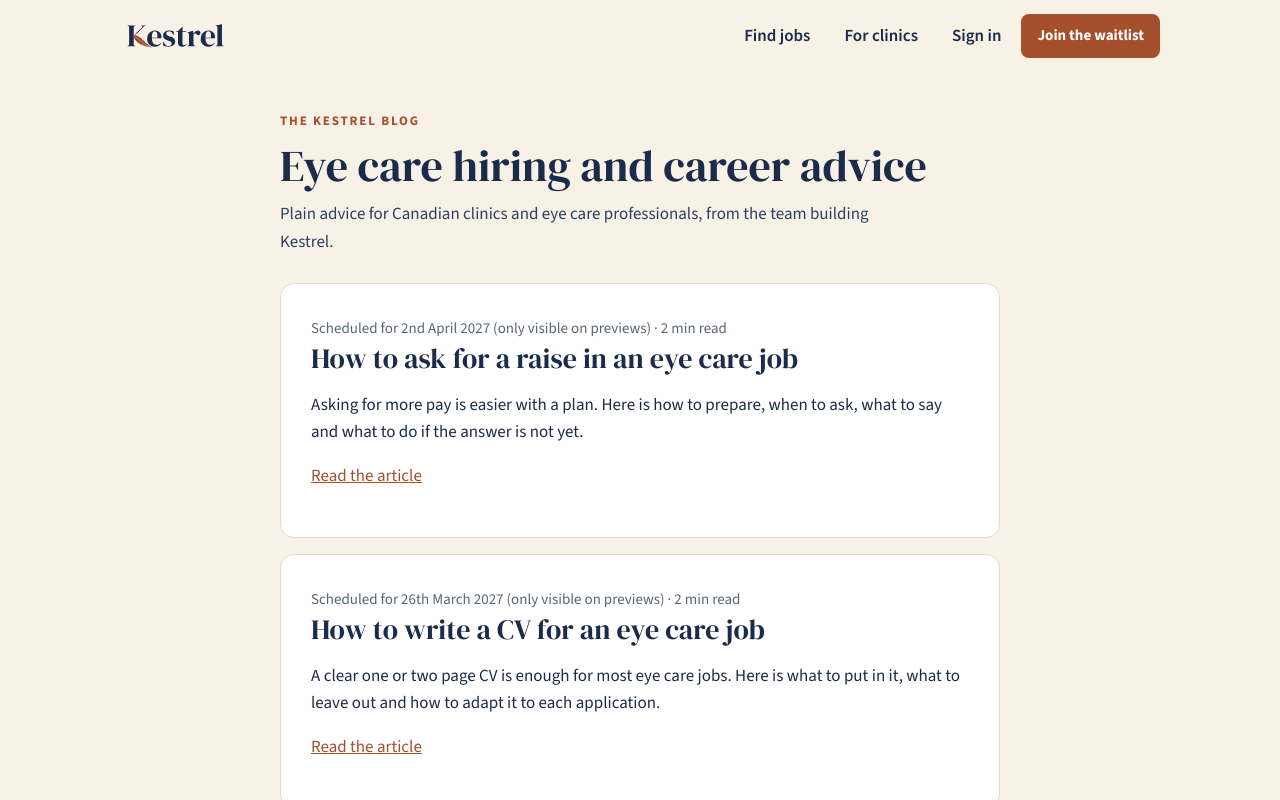
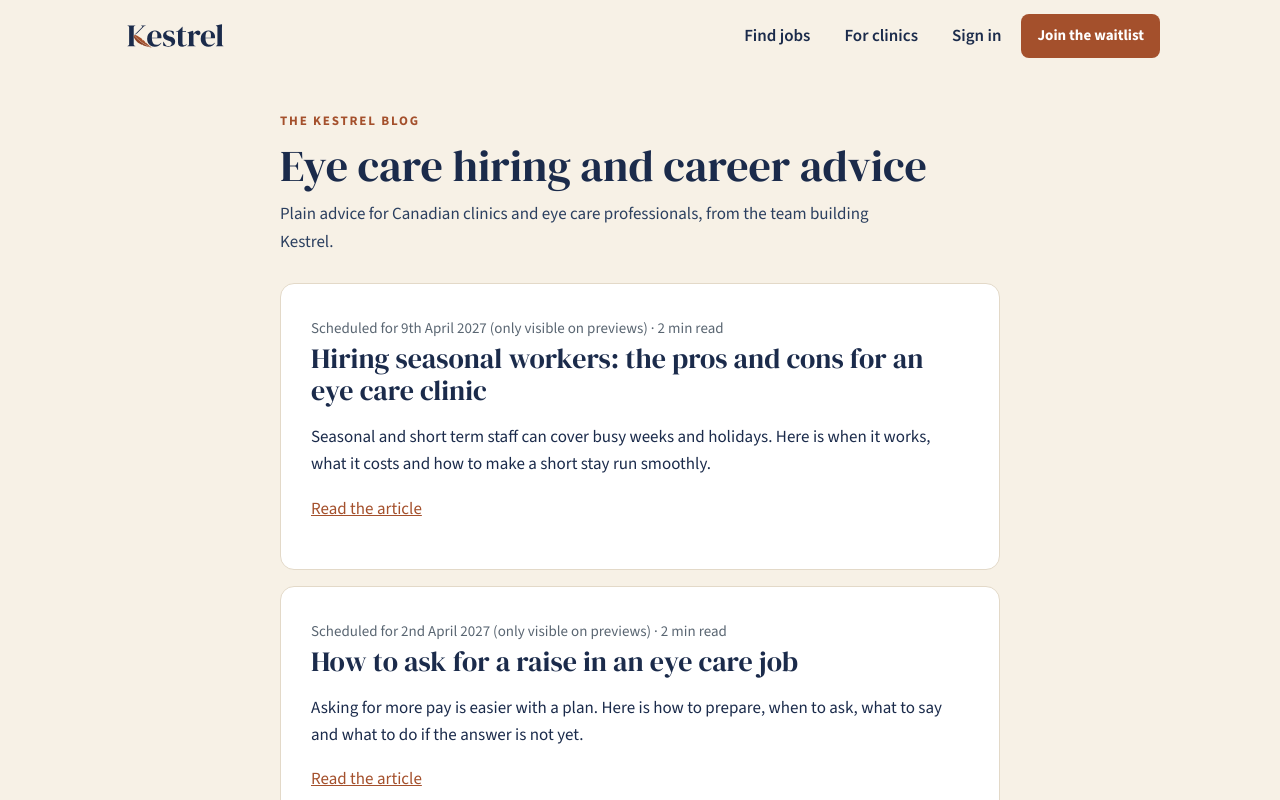
Before and after one commit to stevebsmith88-netizen/Kestrel, a Next.js app: page /blog in a window 1280 px wide. Shown: the top 800 px of the page. Built offline with nearby package versions, Linux system fonts and the light colour scheme; no server answers.

Commit message:
Add a post on hiring seasonal workers (9th April 2027)
Co-Authored-By: Claude Sonnet 5.5 <noreply@anthropic.com>
Claude-Session: https://claude.ai/code/session_01K4dgNPY8DpVdGBqAJudRQs

```diff
--- a/content/posts.ts
+++ b/content/posts.ts
@@ -3,6 +3,35 @@ import type { Post } from "../lib/blog.ts";
 // Blog posts, newest first. A post is shown from its date (see isPublished in lib/blog.ts), so a future date schedules it. To add one, copy a block below and change it, then check with `npm test`.
 // Write the way the rest of the site reads: warm and plain, numerals, British spelling, and no dashes as punctuation.
 export const POSTS: Post[] = [
+  {
+    slug: "hiring-seasonal-workers",
+    title: "Hiring seasonal workers: the pros and cons for an eye care clinic",
+    description: "Seasonal and short term staff can cover busy weeks and holidays. Here is when it works, what it costs and how to make a short stay run smoothly.",
+    date: "2027-04-09",
+    body: `Eye care clinics have busy stretches. Many people use up their benefits near the end of the year. Back to school brings children in for exams. Summer means holidays and staff who are away. Some clinics hire seasonal or short term workers to get through those weeks. It can work well, and it can also cost more than it saves. Here is how to decide.
+
+## What you gain
+
+The most obvious benefit is cover. A short term person at the front desk or doing pre-testing means your permanent team is not stretched thin, and patients wait less. A seasonal hire is also a low risk way to see someone at work. If they are reliable, warm with patients and quick to learn, you may want to offer them a permanent or part time role, or ask them to come back next season. And it can be the right answer to a one off peak, such as a new location opening or a colleague on leave, where a permanent hire makes no sense.
+
+## What it costs
+
+Training takes time, and the shorter the stay, the larger that cost looks. If it takes 3 weeks for someone to run the pre-test equipment confidently, a 6 week contract gives you very little payoff. Patients also notice changes: a regular who sees a new face every few months may feel less looked after. And a short term hire has less reason to care about the clinic's long term standards, unless you give them one.
+
+Some roles cannot be filled this way. Optometrists and opticians must be registered with the provincial regulator to use the title and practise, so a seasonal opening in those roles means finding someone already registered, such as a locum.
+
+## Getting it right
+
+Decide what the person will do, and keep it narrow: reception, booking, tidying the dispensary, or supervised pre-testing. Write a short checklist for each task so they do not have to ask about the same thing every day. Put the start date, the end date and the pay in writing before they begin. Seasonal staff are still employees and employment standards apply to them, including pay and time off. If you use a staffing agency, ask whether it is licensed where you operate.
+
+Show the pay range in the posting, as you would for any job. Say plainly that the role is seasonal and when it ends, so the people who apply are the people who want it. Our guide to the [job ad checklist](/blog/eye-care-job-ad-checklist) lists what a post must include.
+
+## Make the short stay count
+
+A good first week matters even more for a short contract. Use a simple plan like the one in our post on [onboarding in the first 30 days](/blog/onboarding-first-30-days), and give the person a buddy. At the end, say thank you, ask what they noticed that your team may have missed, and tell them whether you would like them back. If the role would suit someone with no eye care background, our post on [hiring for attitude and training for skills](/blog/hire-for-attitude-train-for-skills) explains how to choose.
+
+[See how posting works](/clinics)`,
+  },
   {
     slug: "ask-for-a-raise",
     title: "How to ask for a raise in an eye care job",
```
Also changed, not shown: 1 other file (tests, documents, lock files or other folders).
